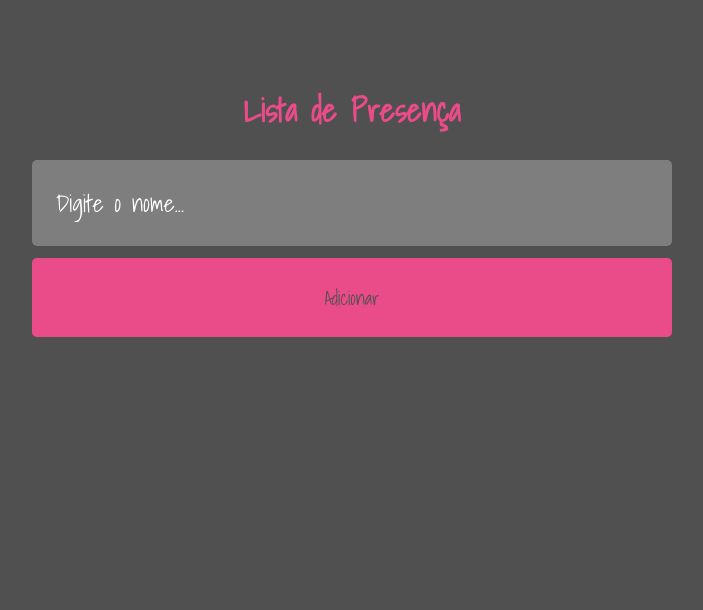
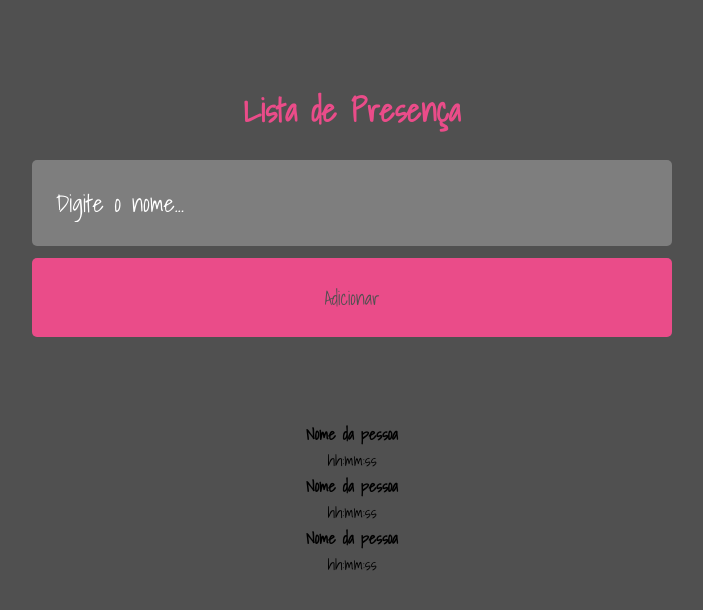
Before and after one commit to nerdstarcode/RevisaoReact, a React (Vite) app: page / in a window 1280 px wide. Shown: the top 610 px of the page, without its empty margins (288-991 px from the left). Built offline with nearby package versions, Linux system fonts and the light colour scheme.

Commit message:
:sparkles: Novo component Card adicionado de forma primária

```diff
--- /dev/null
+++ b/src/components/Card/index.jsx
@@ -0,0 +1,10 @@
+import './style.css'
+
+export function Card(){
+    return(
+        <>
+            <strong>Nome da pessoa</strong>
+            <time dateTime='HH:MM:SS'>hh:mm:ss</time>
+        </>
+    )
+}
--- a/src/pages/Home/index.jsx
+++ b/src/pages/Home/index.jsx
@@ -1,4 +1,6 @@
 import './style.css';
+
+import { Card } from '../../components/Card'
 
 export function Home() {
   return (
@@ -6,6 +8,10 @@ export function Home() {
       <h1>Lista de Presença</h1>
       <input type="text" placeholder='Digite o nome...' />
       <button type='button'>Adicionar</button>
+
+      <Card/>
+      <Card/>
+      <Card/>
     </div>
   )
 }
```
Also changed, not shown: src/components/Card/style.css (added), 1 other file (tests, documents, lock files or other folders).
